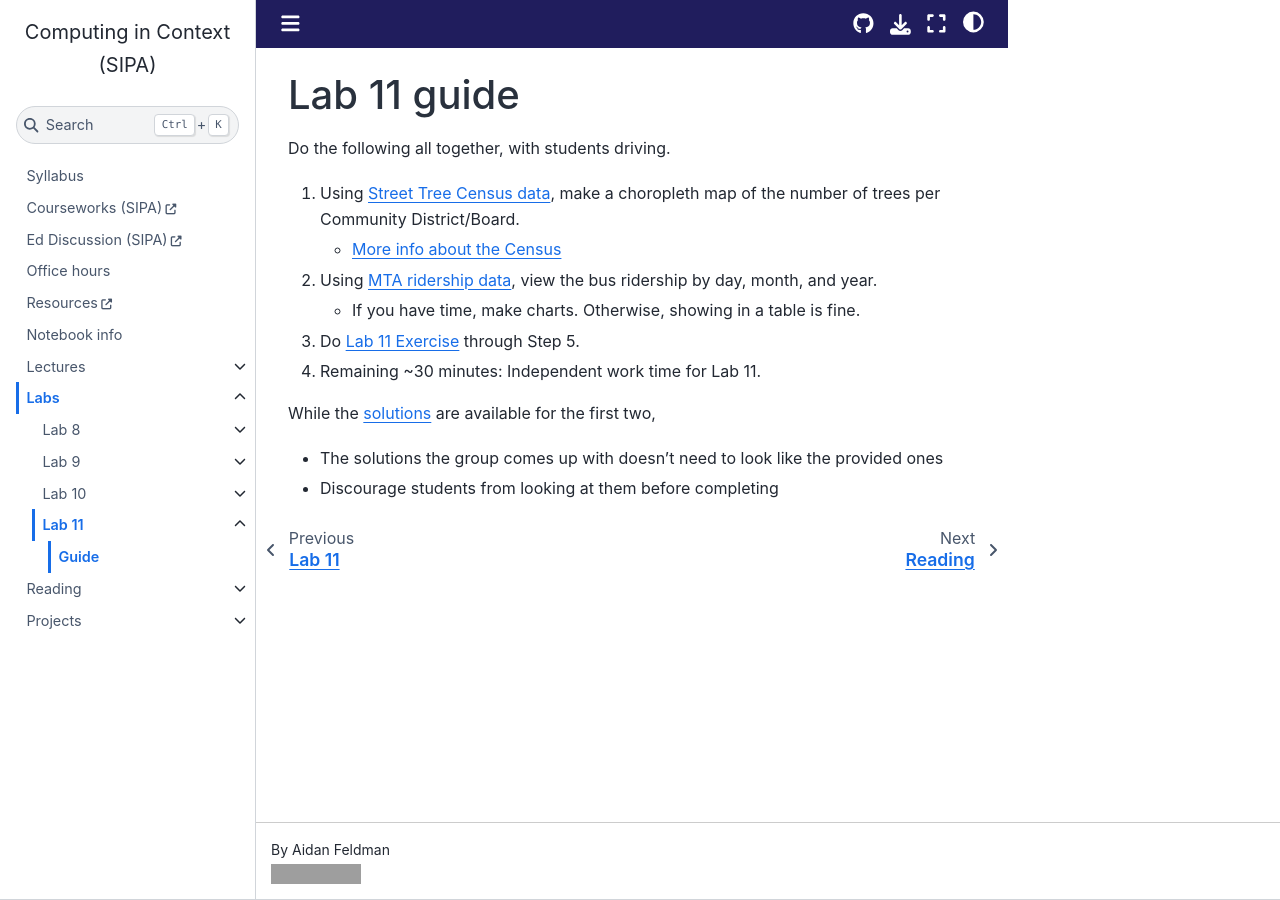
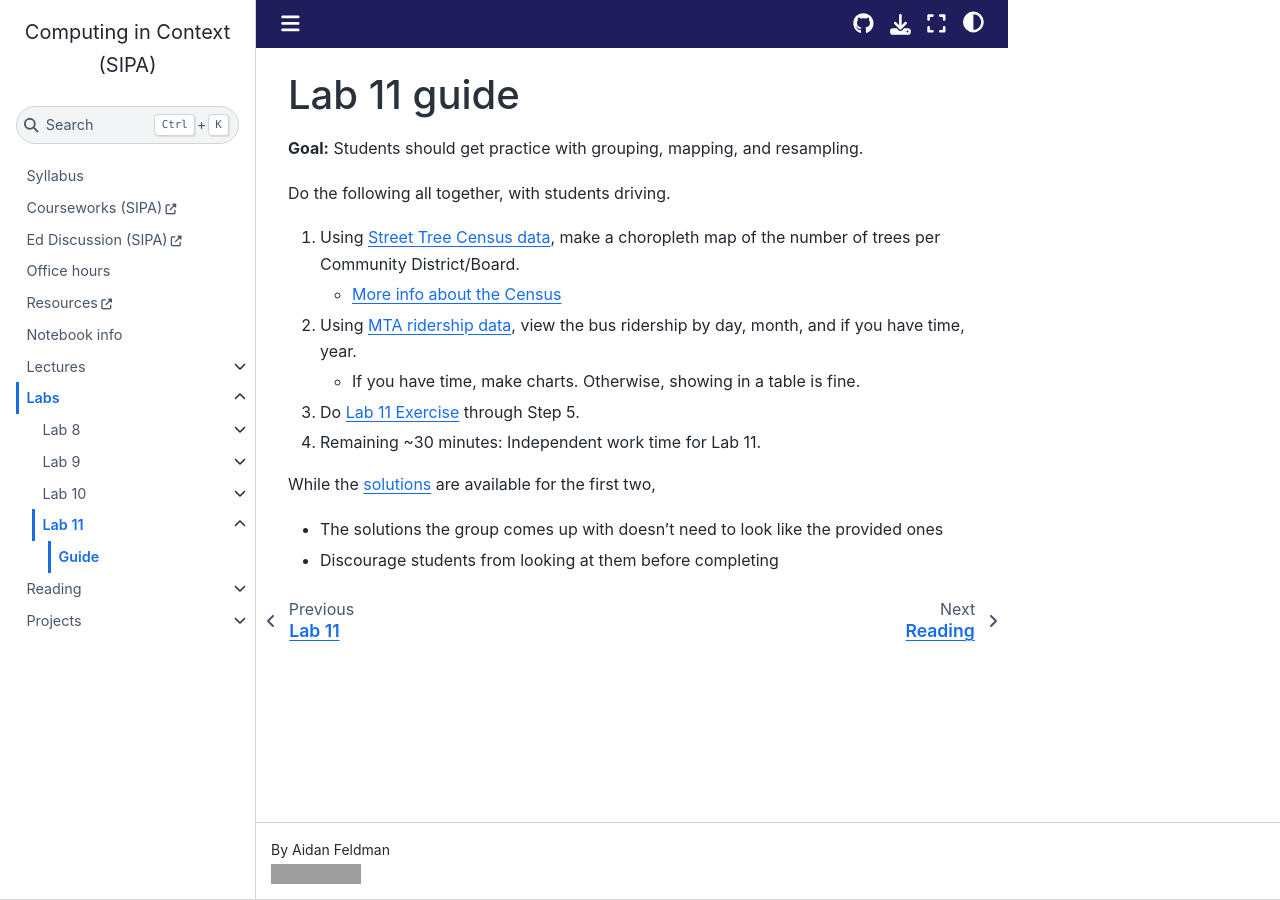
Before and after one commit to afeld/computing-in-context, a Jupyter Book: the page built from lab_11_guide.md, in a window 1280 px wide. Built offline with Jupyter Book 1.0.4 settings and Sphinx 7.4.7 and the Sphinx Book theme 1.1.4, drawn with Linux system fonts in a browser that asks for light colours; pages that are not in the unit, such as notebooks, are missing from menus; comment, search, counter and statistics services are not loaded; grey boxes are pictures that could not be loaded.

Commit message:
add goal for lab 11

```diff
--- a/lab_11_guide.md
+++ b/lab_11_guide.md
@@ -1,10 +1,12 @@
 # Lab 11 guide
+
+**Goal:** Students should get practice with grouping, mapping, and resampling.
 
 Do the following all together, with students driving.
 
 1. Using [Street Tree Census data](https://data.cityofnewyork.us/Environment/2015-Street-Tree-Census-Tree-Data/uvpi-gqnh/about_data), make a choropleth map of the number of trees per Community District/Board.
    - [More info about the Census](https://www.nycgovparks.org/trees/treescount)
-1. Using [MTA ridership data](https://data.ny.gov/Transportation/MTA-Daily-Ridership-Data-Beginning-2020/vxuj-8kew/about_data), view the bus ridership by day, month, and year.
+1. Using [MTA ridership data](https://data.ny.gov/Transportation/MTA-Daily-Ridership-Data-Beginning-2020/vxuj-8kew/about_data), view the bus ridership by day, month, and if you have time, year.
    - If you have time, make charts. Otherwise, showing in a table is fine.
 1. Do [Lab 11 Exercise](lab_11.ipynb) through Step 5.
 1. Remaining ~30 minutes: Independent work time for Lab 11.
```
